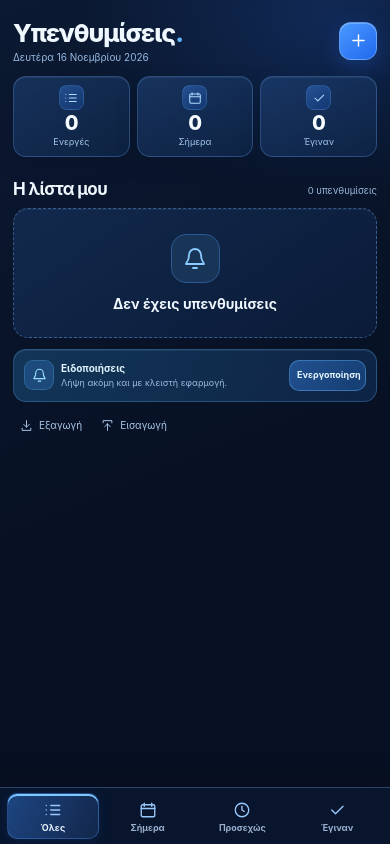
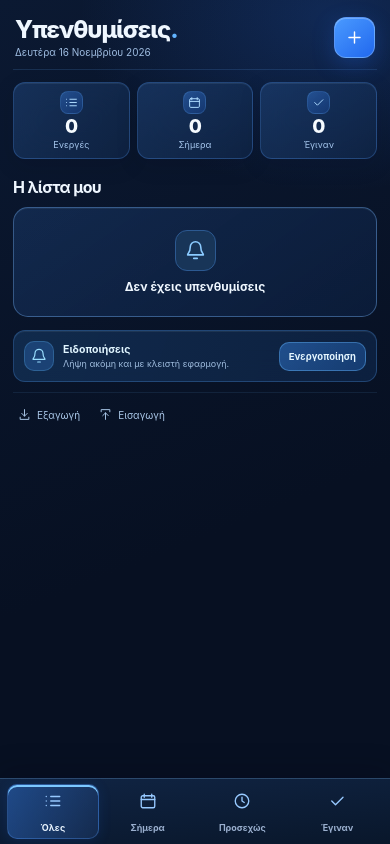
Before and after one commit to seemsfunny21/reminder, a plain HTML site: page index.html in a window 390 px wide. Drawn offline with Linux system fonts and the light colour scheme.

Commit message:
Refine compact Reminder layout and cache safe assets

```diff
--- a/premium.css
+++ b/premium.css
@@ -483,3 +483,93 @@ body.premium-glass {
 @media(prefers-reduced-motion:reduce) {
   .premium-glass *{animation:none!important;transition:none!important}
 }
+
+/* Quiet Blue — compact screen, no marketing text or repeated explanations. */
+.premium-glass .content-area {max-width:1000px}
+.premium-glass .topbar {
+  margin-bottom:17px;
+  padding:3px 0 13px;
+  border-bottom:1px solid rgba(90,153,234,.18);
+}
+.premium-glass .topbar h1 {font-size:clamp(25px,3vw,30px);margin:0 0 6px}
+.premium-glass .topbar p {font-size:12px;color:#9ebce0}
+.premium-glass .sidebar {background:linear-gradient(175deg,#102443,#09172b)}
+.premium-glass .brand {padding-bottom:24px}
+.premium-glass .brand-copy strong {font-size:21px}
+.premium-glass .sidebar-bottom {opacity:.5}
+.premium-glass .sidebar-bottom p{font-size:9px}
+.premium-glass .nav-link {gap:12px}
+.premium-glass .stats {gap:10px;margin:0 0 23px}
+.premium-glass .stat-card {
+  min-height:71px;padding:11px 13px;
+  border:1px solid rgba(87,160,253,.26);
+  background:linear-gradient(130deg,rgba(33,72,127,.52),rgba(17,40,75,.65));
+  box-shadow:0 6px 23px rgba(1,9,30,.11),inset 0 1px rgba(221,246,255,.07);
+}
+.premium-glass .stat-icon {width:34px;height:34px;border-radius:11px}
+.premium-glass .stat-icon svg {width:17px;height:17px}
+.premium-glass .stat-card strong {font-size:23px}
+.premium-glass .section-heading {margin-bottom:10px}
+.premium-glass .section-heading h2 {margin:0;font-size:17px}
+.premium-glass .section-count {display:none}
+.premium-glass .reminder-list {gap:8px}
+.premium-glass .reminder-card {
+  border-radius:14px;
+  border:1px solid rgba(86,158,238,.28);
+  background:linear-gradient(115deg,rgba(22,53,100,.62),rgba(12,31,61,.85));
+}
+.premium-glass .reminder-meta span:last-child {opacity:.8}
+.premium-glass .notice {
+  margin-top:14px;padding:9px 12px;
+  border:1px solid rgba(75,143,221,.32);
+  background:linear-gradient(110deg,rgba(21,53,93,.68),rgba(15,38,73,.72));
+}
+.premium-glass .notice-icon {width:32px;height:32px;border-radius:10px}
+.premium-glass .notice-icon svg {width:16px;height:16px}
+.premium-glass .notice-copy strong {font-size:12px}
+.premium-glass .notice-copy p {font-size:10px;margin-top:2px}
+.premium-glass .notice-copy p:empty {display:none}
+.premium-glass .notice.is-active .notice-icon {color:#7ce0d3;background:rgba(28,115,114,.18);border-color:rgba(90,215,198,.28)}
+.premium-glass .notice .button-outline {padding:8px 12px;font-size:11px}
+.premium-glass .utility-row {
+  justify-content:flex-end;padding:10px 0 0;
+  border-top:1px solid rgba(89,148,207,.13);
+  margin-top:14px;
+}
+.premium-glass .empty-state {padding:22px 14px;border-style:solid}
+.premium-glass .empty-icon {width:41px;height:41px;margin-bottom:8px;border-radius:12px}
+.premium-glass .empty-icon svg {width:21px;height:21px}
+.premium-glass .empty-state strong {font-size:12px;font-weight:650}
+@media(max-width:760px) {
+ .premium-glass .content-area {padding:17px 13px calc(92px + env(safe-area-inset-bottom))}
+ .premium-glass .topbar {padding:0 2px 11px;margin-bottom:12px;min-height:0}
+ .premium-glass .topbar h1 {font-size:24px;margin:0 0 3px}
+ .premium-glass .topbar p{font-size:10px}
+ .premium-glass .top-add {display:grid;width:41px;height:41px;border-radius:12px}
+ .premium-glass .stats {gap:7px;margin:0 0 18px}
+ .premium-glass .stat-card {min-height:61px;padding:8px 4px;gap:3px;border-radius:12px}
+ .premium-glass .stat-icon {width:23px;height:23px;border-radius:8px}
+ .premium-glass .stat-icon svg {width:13px;height:13px}
+ .premium-glass .stat-card strong {font-size:19px}
+ .premium-glass .stat-card div span {font-size:9px}
+ .premium-glass .section-heading h2 {font-size:16px}
+ .premium-glass .reminder-card {padding:10px;border-radius:13px}
+ .premium-glass .notice {
+   display:flex;flex-wrap:nowrap;align-items:center;
+   gap:9px;padding:10px;margin-top:13px;border-radius:12px;
+ }
+ .premium-glass .notice-icon{width:30px;height:30px}
+ .premium-glass .notice-copy{flex:1;min-width:0}
+ .premium-glass .notice-copy strong{font-size:10.5px}
+ .premium-glass .notice-copy p {font-size:9px;line-height:1.25}
+ .premium-glass .notice .button-outline {
+    margin:0;max-width:none;flex:none;white-space:nowrap;
+    padding:8px 9px;font-size:9.5px
+ }
+ .premium-glass .utility-row{margin-top:10px}
+}
+@media(max-width:350px) {
+ .premium-glass .notice{gap:6px;padding:8px}
+ .premium-glass .notice-icon{display:none}
+ .premium-glass .notice .button-outline{padding:7px 7px;font-size:9px}
+}
```
